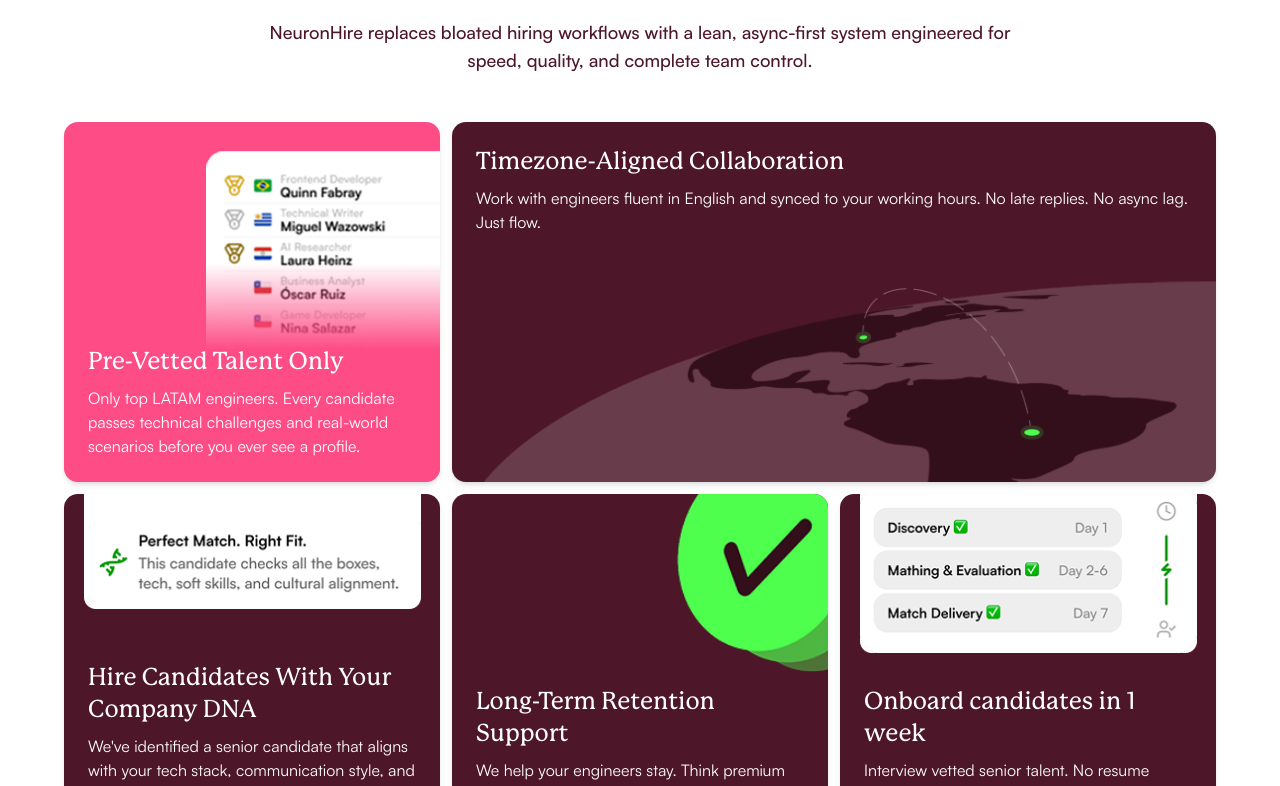
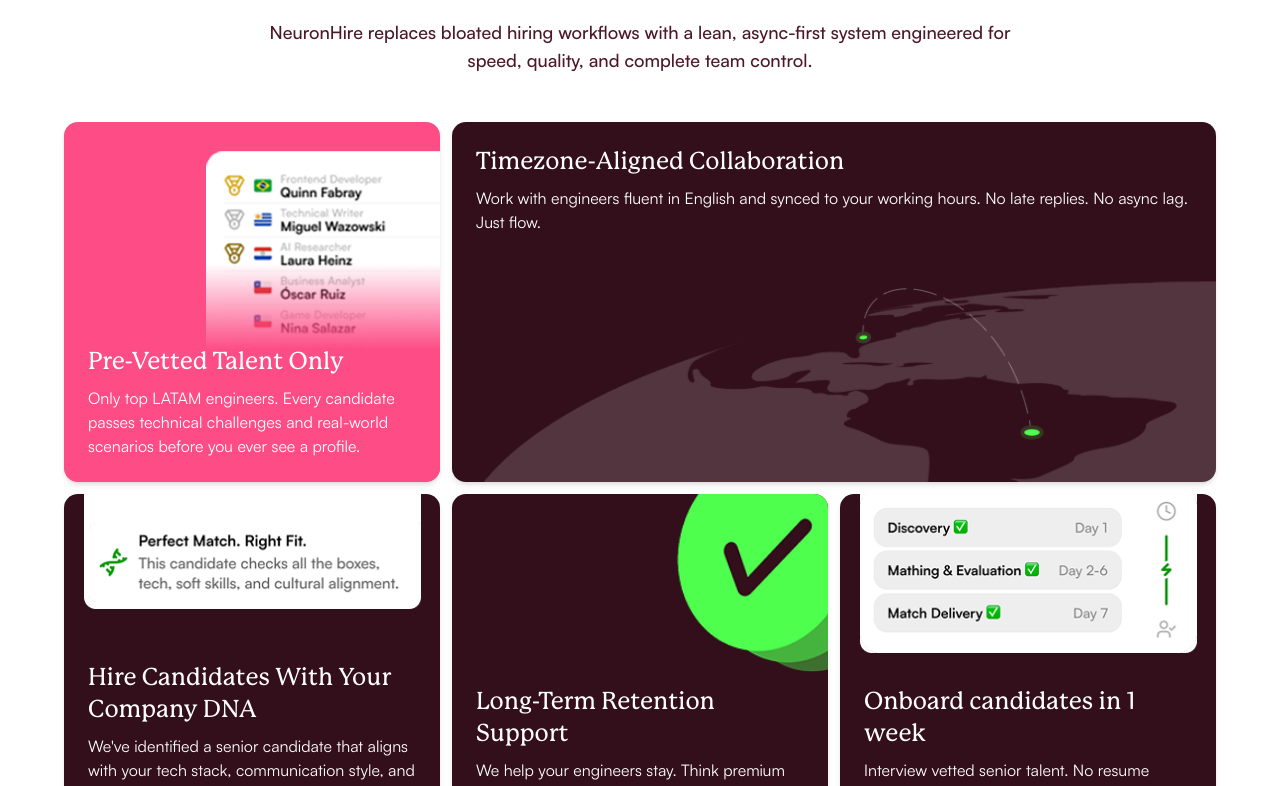
Before and after one commit to neuronhire/front-neuron-hire, a Next.js app: page / in a window 1280 px wide. Shown: the part 1844-2630 px from the top of the page. Built offline with nearby package versions, Linux system fonts and the light colour scheme.

Commit message:
adding missing red color

```diff
--- a/app/globals.css
+++ b/app/globals.css
@@ -50,6 +50,7 @@
   --color-neuronhire-green-100: var(--neuronhire-green-100);
   --color-neuronhire-bg-main: var(--neuronhire-bg-main);
   --color-neuronhire-red-30: var(--neuronhire-red-30);
+  --color-neuronhire-red-lines: var(--neuronhire-red-lines);
   --color-neuronhire-gray-100: var(--neuronhire-gray-100);
   --color-neuronhire-gray-80: var(--neuronhire-gray-80);
   --color-neuronhire-gray-64: var(--neuronhire-gray-64);
@@ -292,7 +293,8 @@
     --neuronhire-orange-100: #fd694c;
     --neuronhire-green-100: #4eff4e;
     --neuronhire-bg-main: #fcf4f8;
-    --neuronhire-red-30: #4d1729;
+    --neuronhire-red-30: #330f1b;
+    --neuronhire-red-lines: #4d1729;
     --neuronhire-gray-100: rgba(17, 17, 17, 1);
     --neuronhire-gray-80: rgba(17, 17, 17, 0.8);
     --neuronhire-gray-64: rgba(17, 17, 17, 0.64);
--- a/components/home/benefits-section.tsx
+++ b/components/home/benefits-section.tsx
@@ -8,13 +8,13 @@
     <section className="py-24 px-6 text-center bg-white">
       <div className="max-w-6xl mx-auto">
         <div className="max-w-3xl mx-auto mb-12">
-          <p className="text-neuronhire-red-30 max-w-2xl mx-auto text-sm font-medium mb-1 body-satoshi">
+          <p className="text-neuronhire-red-lines max-w-2xl mx-auto text-sm font-medium mb-1 body-satoshi">
             A RADICALLY DIFFERENT WAY TO HIRE
           </p>
-          <h2 className="text-5xl font-bold text-neuronhire-red-30 mb-5 body-mackinac">
+          <h2 className="text-5xl font-bold text-neuronhire-red-lines mb-5 body-mackinac">
             Built from the ground up for speed, quality, and control.
           </h2>
-          <p className="text-neuronhire-red-30 max-w-3xl mx-auto text-lg font-medium body-satoshi">
+          <p className="text-neuronhire-red-lines max-w-3xl mx-auto text-lg font-medium body-satoshi">
             NeuronHire replaces bloated hiring workflows with a lean,
             async-first system engineered for speed, quality, and complete team
             control.
```
